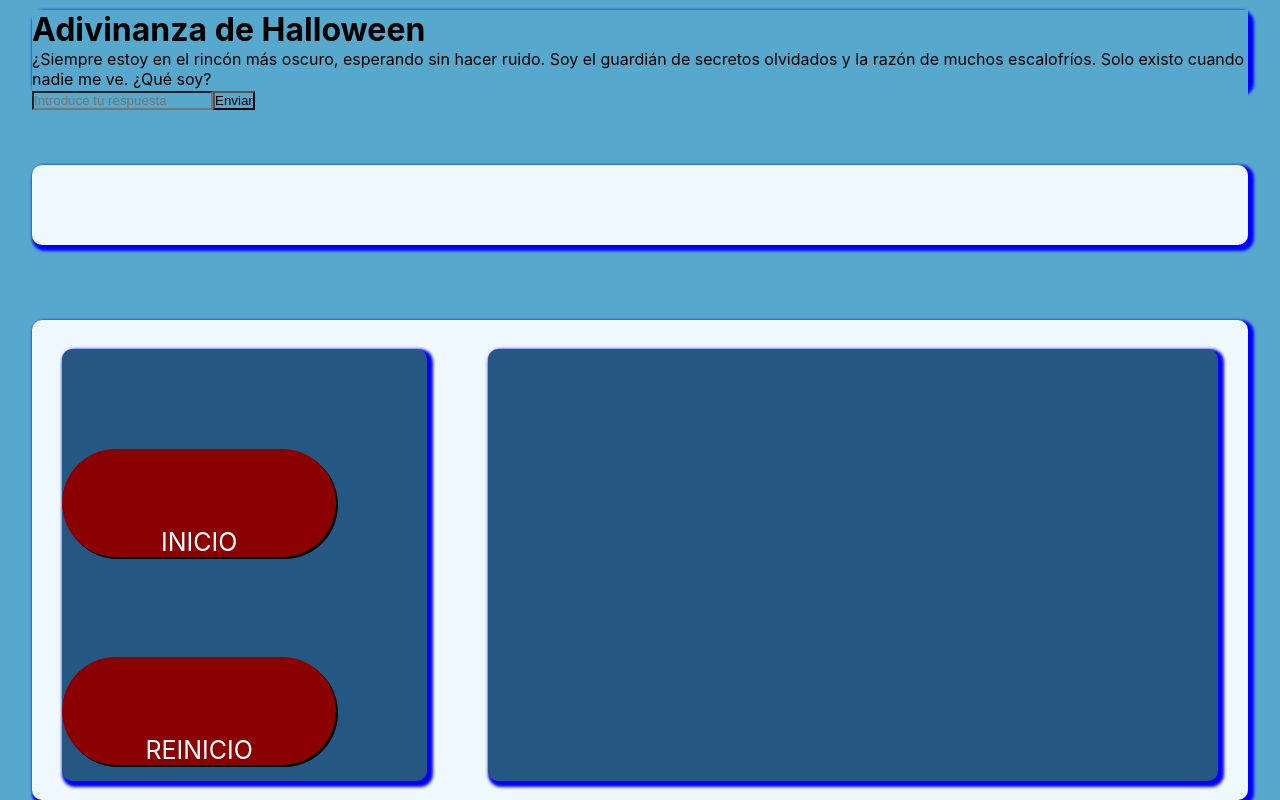
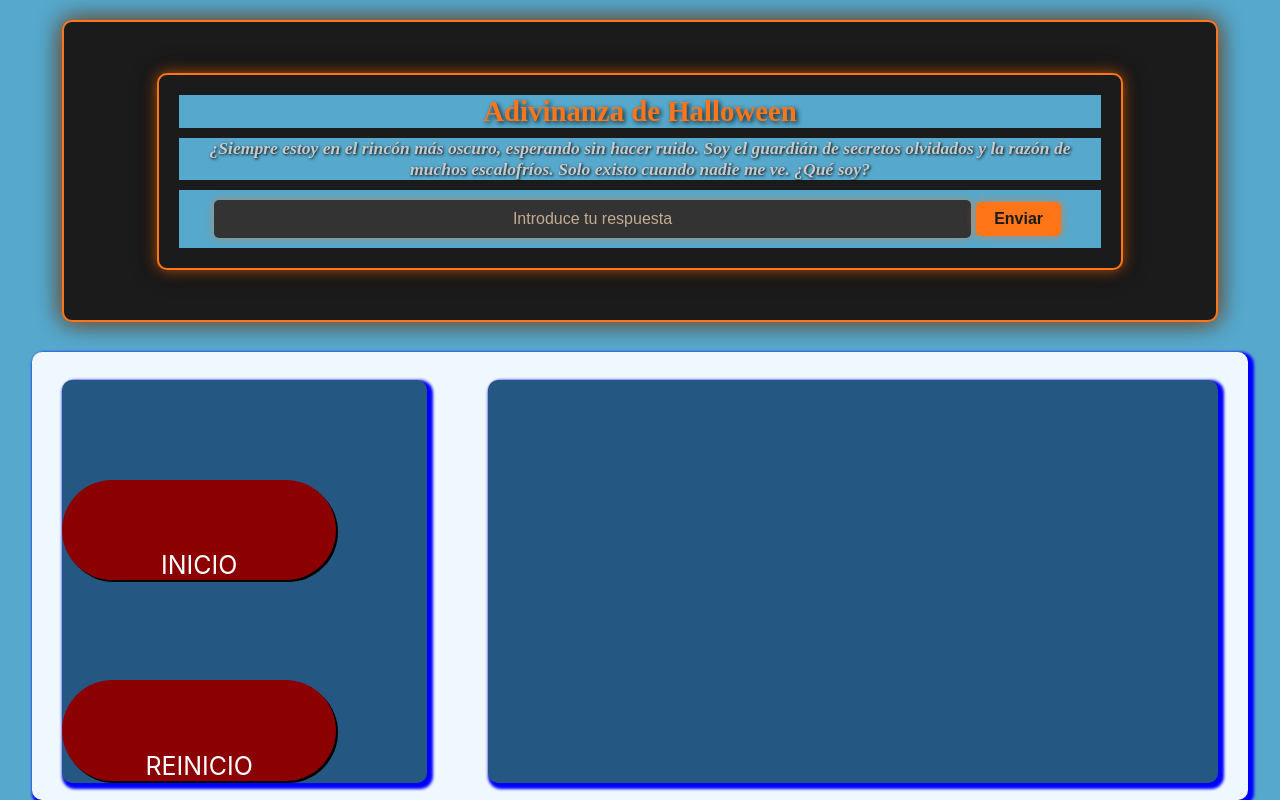
Before and after one commit to Proyecto-DAW-Segundo-Curso/hackaton-halloween, a React (Create React App) app: page / in a window 1280 px wide. Built offline with nearby package versions, Linux system fonts and the light colour scheme.

Commit message:
componente adivinanzas completo

```diff
--- a/src/App.css
+++ b/src/App.css
@@ -13,24 +13,22 @@
   justify-content: space-between;
 }
 
-.contenedor-pregunta{
-  width: 95vw;
-  height: 10%;
-  background-color: aliceblue;
-  margin-top: 10px;
-  box-shadow: 3px 3px 3px 3px blue;
-  border-radius: 10px;
-}
+.contenedor-pregunta {
+    width: 90%;
+    height: 40vh;
+    background-color: #1b1b1b;
+    margin: 20px auto;
+    box-shadow: 0px 0px 20px rgba(255, 117, 24, 0.5), 0px 0px 25px rgba(0, 0, 0, 0.8);
+    border-radius: 10px;
+    display: flex;
+    justify-content: center;
+    align-items: center;
+    flex-direction: column;
+    border: 2px solid #ff7518;
+  }
 
-.contenedor-respuesta{
-  width: 95vw;
-  height: 10%;
-  background-color: aliceblue;
-  margin-top: 10px;
-  box-shadow: 3px 3px 3px 3px blue;
-  border-radius: 10px;
 
-}
+
 
 .contenedor-juego{
   width: 95vw;
--- a/src/App.js
+++ b/src/App.js
@@ -9,10 +9,6 @@ function App() {
 
         <div className='contenedor-pregunta'>
           <Quizz>a</Quizz>
-        </div>
-
-        <div className='contenedor-respuesta'>
-          {/* Aquí puedes agregar el contenido de la respuesta */}
         </div>
 
         <div className='contenedor-juego'>
--- a/src/components/Quizz.jsx
+++ b/src/components/Quizz.jsx
@@ -1,4 +1,5 @@
 import React, { useState } from 'react';
+import '../styles/Quizz.css'
 
 const Adivinanza = () => {
 
@@ -24,12 +25,14 @@ const Adivinanza = () => {
     const [mensaje, setMensaje] = useState('');
     const [respuestaCorrecta, setRespuestaCorrecta] = useState(false);
     const [adivinanzasPendientes, SetAdivinanzasPendientes]= useState(adivinanzas);
+    const [juegoTerminado, setJuegoTerminado] = useState(false);
 
     //saca un adivinzanza aleatoria, reinicia el estado de respuesta correcta y limpia mensaje escrito por usuario
     const randomRiddle = () => {
 
-        if(adivinanzasPendientes===0){
+        if(adivinanzasPendientes.length==0){
                 setMensaje("¡Enhorabuena, has conseguido escapar de(l) JSON");
+                setJuegoTerminado(true);
                 return;
         }
 
@@ -42,6 +45,9 @@ const Adivinanza = () => {
     //verificamos respuesta a partir del index de la adivinanza y sacamos mensaje de respuesta correcta o incorrecta
     const verificarRespuesta = (event) => {
         event.preventDefault();
+        if(juegoTerminado){
+            return;
+        }
         const indice = adivinanzas.indexOf(retoSeleccionado);
         const respuestaCorrectaTexto = respuestas[indice];
 
@@ -58,15 +64,16 @@ const Adivinanza = () => {
 
     // Generar adivinanza al inicio de la app
     React.useEffect(() => {
-        randomRiddle();
-    }, []);
+        if(!juegoTerminado) randomRiddle();
+    }, [adivinanzasPendientes,juegoTerminado]);
 
     return (
-        <div>
+        <div className='contenedorPreguntas'>
             <h1>Adivinanza de Halloween</h1>
             <p>{retoSeleccionado}</p>
             <form onSubmit={verificarRespuesta}>
                 <input
+                    className='enviar'
                     type="text"
                     value={respuestaUsuario}
                     onChange={(e) => setRespuestaUsuario(e.target.value)}
@@ -79,7 +86,7 @@ const Adivinanza = () => {
 
             {/* Mostrar botón "Siguiente Adivinanza" solo si la respuesta es correcta */}
             {respuestaCorrecta && (
-                <button onClick={randomRiddle}>Siguiente Adivinanza</button>
+                <button className='enviar' onClick={randomRiddle}>Siguiente Adivinanza</button>
             )}
         </div>
     );
--- /dev/null
+++ b/src/styles/Quizz.css
@@ -0,0 +1,82 @@
+/* Estilo principal del contenedor */
+.contenedorPreguntas {
+    background-color: #1b1b1b;
+    color: #f5f5f5;
+    padding: 20px;
+    max-width: 80%;
+    margin: 0 auto;
+    border: 2px solid #ff7518;
+    border-radius: 10px;
+    box-shadow: 0px 0px 15px rgba(255, 117, 24, 0.7), 0px 0px 25px rgba(0, 0, 0, 0.9);
+    text-align: center;
+    font-family: 'Creepster', cursive;
+}
+
+/* Estilo del título */
+.contenedorPreguntas h1 {
+    color: #ff7518;
+    font-size: 1.8em;
+    margin-bottom: 10px;
+    text-shadow: 2px 2px 5px rgba(0, 0, 0, 0.8);
+}
+
+/* Estilo del texto de la adivinanza */
+.contenedorPreguntas p {
+    font-size: 1.1em;
+    margin-bottom: 10px;
+    color: #ffdfba;
+    font-weight: bold;
+    text-shadow: 1px 1px 3px #000;
+}
+
+/* Estilo del input de respuesta */
+input.enviar {
+    padding: 10px;
+    font-size: 1em;
+    border: none;
+    border-radius: 5px;
+    width: 80%;
+    margin: 10px 0;
+    background-color: #333;
+    color: #ff7518;
+    text-align: center;
+    outline: none;
+    box-shadow: 0px 0px 10px rgba(255, 117, 24, 0.5);
+}
+
+input.enviar::placeholder {
+    color: #ffdfba;
+    opacity: 0.7;
+}
+
+/* Estilo de los botones */
+button {
+    background-color: #ff7518;
+    color: #1b1b1b;
+    border: none;
+    padding: 8px 18px;
+    margin: 10px 5px;
+    border-radius: 5px;
+    cursor: pointer;
+    font-size: 1em;
+    font-weight: bold;
+    transition: background-color 0.3s ease, transform 0.3s ease;
+    box-shadow: 0px 0px 10px rgba(255, 117, 24, 0.7);
+}
+
+button:hover {
+    background-color: #d94f04;
+    transform: scale(1.05);
+    box-shadow: 0px 0px 15px rgba(255, 117, 24, 0.8);
+}
+
+button:active {
+    background-color: #9f3700;
+}
+
+/* Mensaje de respuesta */
+.contenedorPreguntas p {
+    font-size: 1.1em;
+    color: #c9c9c9;
+    font-style: italic;
+}
```
